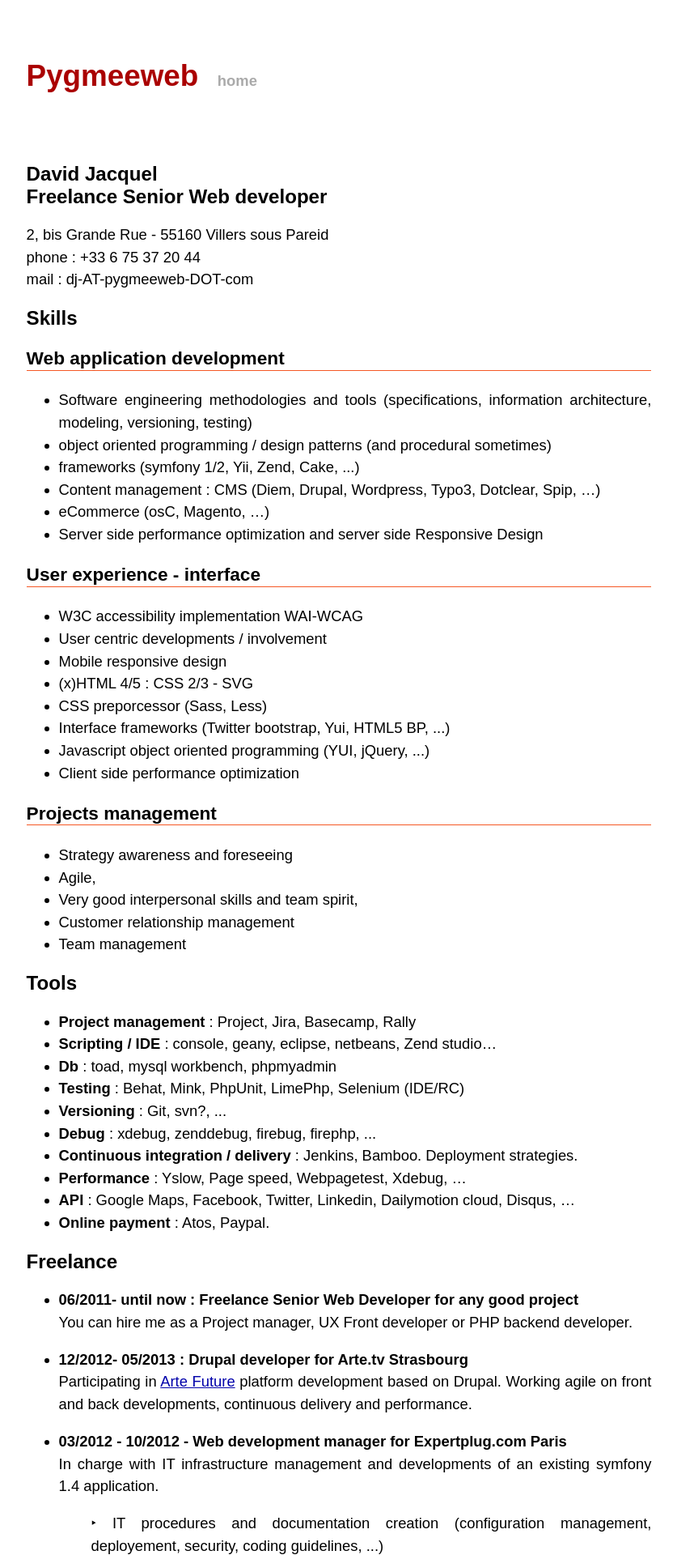
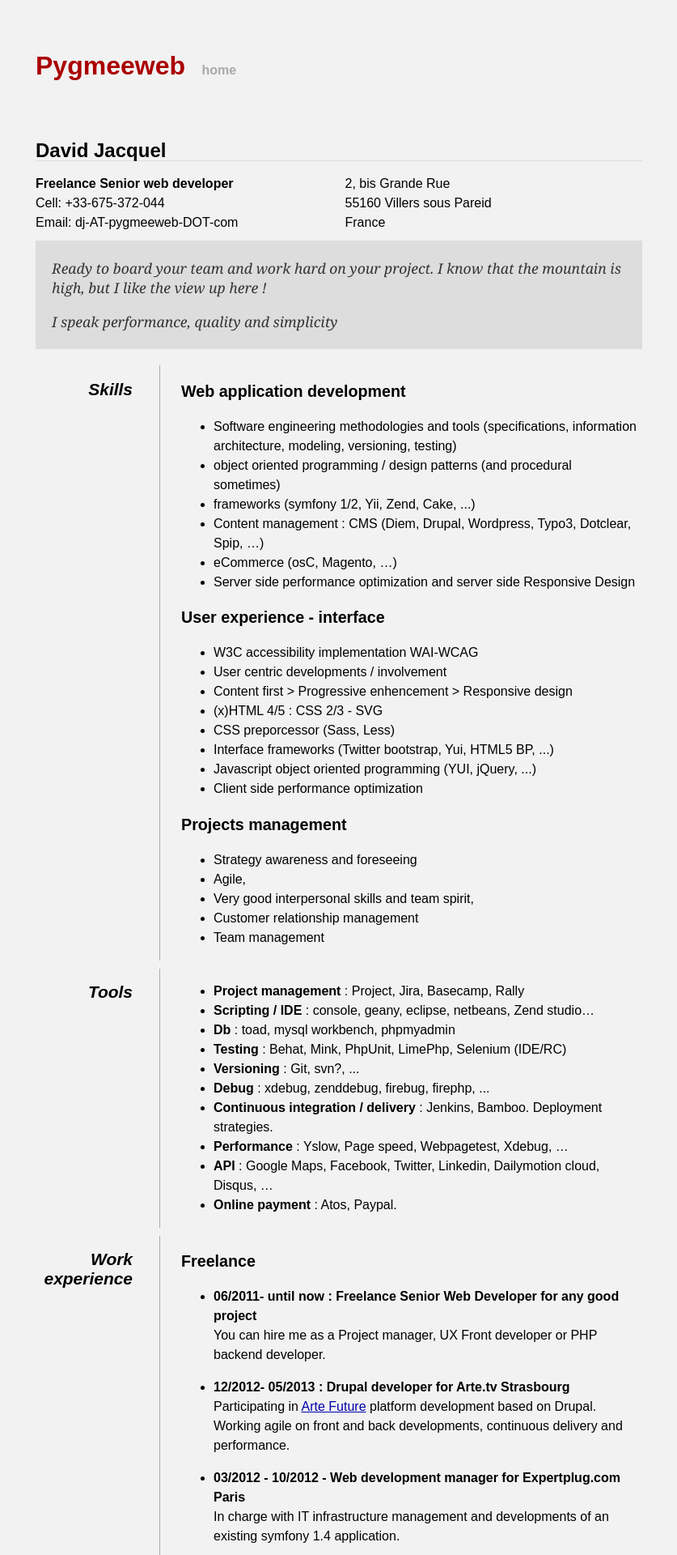
Before and after one commit to djacquel/pygmeeweb.com, a Jekyll site: the page built from resume/index.html, in a window 1280 px wide. Shown: the top 1920 px of the page at 81% size, without its empty margins (221-1058 px from the left). Built offline with Jekyll 4.4.1, drawn with Linux system fonts in a browser that asks for light colours; Markdown is read by kramdown in place of the engine named in the settings; some of the changed text lies outside the part shown.

Commit message:
resume styles and twik

```diff
--- a/_layouts/default.html
+++ b/_layouts/default.html
@@ -1,30 +1,21 @@
 <!DOCTYPE html>
-<html>
+<html lang="en">
+  <head>
     <head>
         <meta charset="utf-8">
-        <meta http-equiv="X-UA-Compatible" content="IE=edge,chrome=1">
-        <title>{{ site.name }} - {{ page.title }}</title>
-        <meta name="viewport" content="width=device-width">
-
-        <!-- syntax highlighting CSS -->
+        <title>{{ site.name }} &lt; {{ page.title }}</title>
+        <meta name="viewport" content="width=device-width, initial-scale=1.0">
       <link rel="stylesheet" href="/css/syntax.css">
-
-        <!-- Custom CSS -->
       <link rel="stylesheet" href="/css/main.css">
-
   </head>
   <body>
     <div class="container">
-
       <div class="site">
-
         <div class="header">
           <h1 class="title"><a href="/">{{ site.name }}</a></h1>
           <a class="extra" href="/">home</a>
         </div>
-
             {{ content }}
-
         <div class="footer">
           <div class="contact">
             <p>
@@ -46,13 +37,9 @@
             </p>
           </div>
         </div>
-
-            <div class="warning">
-              This site is a work in progress. Things can appear or disappear, sometimes.
+        <div class="warning">This site is a work in progress. Things can appear or disappear, sometimes.</div>
       </div>
-
     </div>
-        </div> <!-- /container -->
     <script type="text/javascript">
     var _gaq = _gaq || [];
     _gaq.push(['_setAccount', 'UA-157621-1']);
--- a/css/main.css
+++ b/css/main.css
@@ -10,7 +10,7 @@
 html, body {  }
 
 body {
-  background-color: #FFF;
+  background-color: #f2f2f2;
   font: 16px Arial, sans-serif;
   text-align: center;
 
@@ -54,9 +54,8 @@ ul.posts span {
 /*****************************************************************************/
 
 .site {
-  font-size: 115%;
-  text-align: justify;
-  width: 42em;
+  text-align: left;
+  width: 750px;
   margin: 3em auto 2em;
   line-height: 1.5em;
 }
@@ -163,13 +162,82 @@ ul.posts span {
   font-size: 0.8em;
 }
 
+.vcard .main,
+.vcard .adr{
+  display: block;
+  width: 49%;
+  margin: 0;
+  float: left;
+}
 
-.resume h2 { font-size:131%; }
-.resume h3 {
-  border-bottom:1px solid #f55825;
-  font-size:123.1%;
+.vcard{
+
 }
+
+.vcard .title{
+  font-weight: bold;
+}
+
+.vcard .adr{
+  float: right;
+}
+
+.resume blockquote{
+  font-family: Georgia, Serif;
+  font-style: italic;
+  color: #333;
+  background: #ddd;
+  margin: 10px 0;
+  padding: 5px 20px;
+  font-size: 1.1em;
+}
+
+.resume h1 {
+  font-size:150%;
+  border-bottom: 1px solid #ddd;
+}
+
+.resume h2 {
+  font-size:131%;
+  font-style: italic;
+}
+
+.resume h3 { font-size:123.1%; }
 .resume h4 { font-size:116%; }
 .resume ul ul { list-style:none; }
 .resume ul ul li { list-style:none; }
 .resume ul ul li:before { content:"\2023 \0020"; }
+
+.resume dl{
+  margin: 0;
+  padding: 0;
+}
+
+.resume dt{
+  text-align: right;
+  padding: 0 26px 0 0;
+  width: 120px;
+  float: left;
+  margin: 10px 0 0;
+  clear: both;
+}
+.resume dd{
+  width: 570px;
+  float: right;
+  margin: 10px 0 0;
+  border-left: 1px solid #aaa;
+  padding: 0 0 0 26px;
+}
+
+.clearfix:before,
+.clearfix:after {
+  content: " ";
+  /* 1 */
+
+  display: table;
+  /* 2 */
+
+}
+.clearfix:after {
+  clear: both;
+}
--- a/resume/index.html
+++ b/resume/index.html
@@ -4,16 +4,31 @@ title: David Jacquel - Senior web developer
 ---
 
 <div class="resume">
-    <h2>David Jacquel <br> Freelance Senior Web developer</h2>
 
-    <div class="coordinates">
-        <p>2, bis Grande Rue - 55160 Villers sous Pareid<br>
-        phone : +33 6 75 37 20 44<br>
-        mail : dj-AT-pygmeeweb-DOT-com</p>
+    <div class="vcard clearfix">
+        <h1 class="name">David Jacquel</h1>
+        <span class="main">
+            <span class="title">Freelance Senior web developer</span><br>
+            Cell: <span class="tel">+33-675-372-044</span><br>
+            Email: <span class="email">dj-AT-pygmeeweb-DOT-com</span><br>
+        </span>
+        <span class="adr">
+            <span class="street-address">2, bis Grande Rue</span><br>
+            <span class="postal-code">55160</span>
+            <span class="locality">Villers sous Pareid</span><br>
+            <span class="country-name">France</span>
+        </span>
     </div>
 
-    <h2 id="skills">Skills</h2>
+    <blockquote class="pitch">
+        <p>Ready to board your team and work hard on your project.
+        I know that the mountain is high, but I like the view up here !</p>
+        <p>I speak performance, quality and simplicity</p>
+    </blockquote>
 
+<dl class="clearfix">
+    <dt id="skills"><h2>Skills</h2></dt>
+    <dd class="clearfix">
         <h3 id="skills:web-application-development">Web application development</h3>
         <ul>
             <li>Software engineering methodologies and tools (specifications, information architecture, modeling, versioning, testing)</li>
@@ -27,7 +42,7 @@ title: David Jacquel - Senior web developer
         <ul>
             <li>W3C accessibility implementation WAI-WCAG</li>
             <li>User centric developments / involvement</li>
-        <li>Mobile responsive design</li>
+            <li>Content first &gt; Progressive enhencement  &gt; Responsive design</li>
             <li>(x)HTML 4/5 : CSS 2/3 - SVG</li>
             <li>CSS preporcessor (Sass, Less)</li>
             <li>Interface frameworks (Twitter bootstrap, Yui, HTML5 BP, ...)</li>
@@ -42,7 +57,10 @@ title: David Jacquel - Senior web developer
             <li>Customer relationship management</li>
             <li>Team management</li>
         </ul>
-    <h2 id="tools">Tools</h2>
+    </dd>
+
+    <dt><h2 id="tools">Tools</h2></dt>
+    <dd>
         <ul>
             <li><strong>Project management</strong> : Project, Jira, Basecamp, Rally</li>
             <li><strong>Scripting / IDE</strong> : console, geany, eclipse, netbeans, Zend studio…</li>
@@ -55,7 +73,11 @@ title: David Jacquel - Senior web developer
             <li><strong>API</strong> : Google Maps, Facebook, Twitter, Linkedin, Dailymotion cloud, Disqus, …</li>
             <li><strong>Online payment</strong> : Atos, Paypal.</li>
         </ul>
-    <h2 id="freelance">Freelance</h2>
+    </dd>
+
+    <dt><h2>Work experience</h2></dt>
+    <dd>
+        <h3 id="freelance">Freelance</h3>
         <ul>
             <li>
                 <p><strong>06/2011- until now : Freelance Senior Web Developer for any good project</strong><br>
@@ -95,7 +117,7 @@ title: David Jacquel - Senior web developer
                 </ul>
           </li>
         </ul>
-    <h2 id="employment">Employment</h2>
+        <h3 id="employment">Employment</h3>
         <ul>
             <li>
                 <p><strong>2008- 2011 : Web developer for LUSIS.SA. Luxembourg</strong></p>
@@ -165,18 +187,28 @@ title: David Jacquel - Senior web developer
 
           </li>
         </ul>
-    <h2 id="education">Education</h2>
+    </dd>
+
+    <dt><h2>Misc</h2></dt>
+    <dd>
+        <h3 id="education">Education</h3>
         <ul>
             <li>Self taught programmer since 1982</li>
             <li>First web developments in 1996</li>
             <li>Always in R&amp;D and learning mode</li>
         </ul>
-    <h2 id="spoken-languages">Spoken languages</h2>
+
+        <h3 id="spoken-languages">Spoken languages</h3>
         <ul>
             <li>French : mother tongue</li>
             <li>English : fluent</li>
-        <li>Spanish : tengo que hablar</li>
+            <li>Spanish : tengo que hablar, pero a mi me gusta mucho</li>
         </ul>
-    <h2 id="interests">Interests</h2>
+
+        <h3 id="interests">Interests</h3>
         <p>Ecology, sustainable development, hiking, mountain race, mountain bike, photography, open source</p>
+
+    </dd>
+</dl>
+
 </div>
```
Lines whose indentation alone changed are shown as unchanged.
